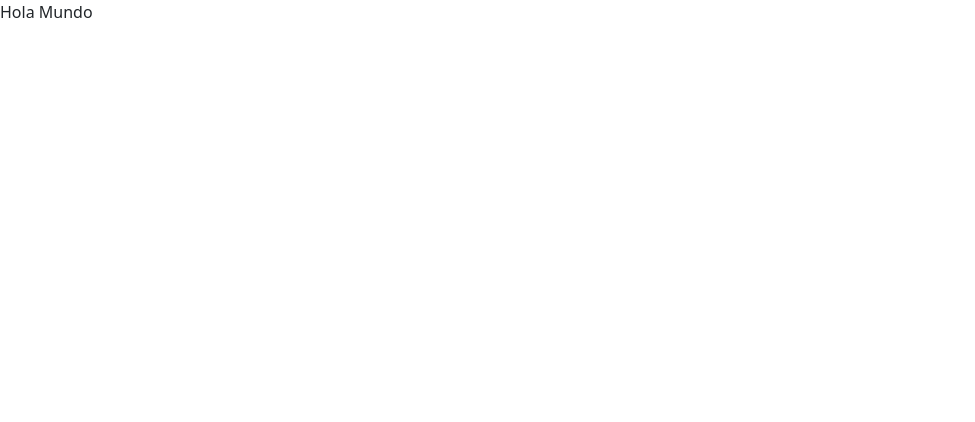
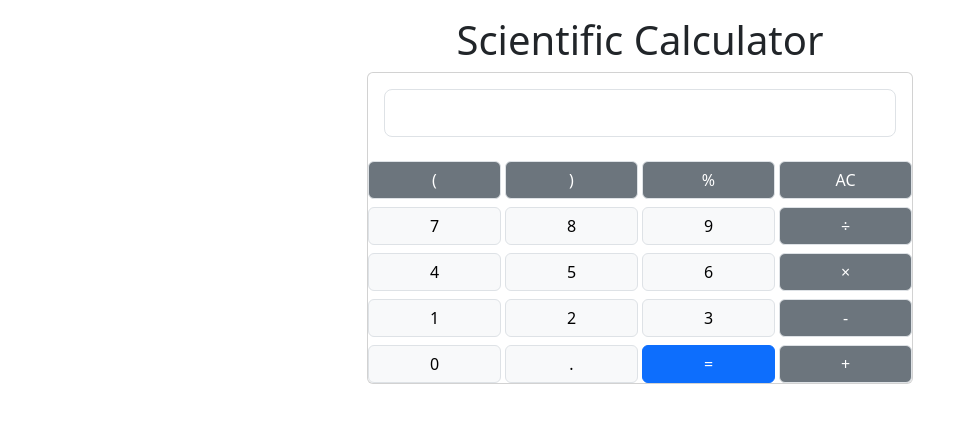
Before and after one commit to jdi42/scientific-calculator-live, a plain HTML site: page index.html in a window 1280 px wide. Shown: the whole page, without its empty margins (0-975 px from the left). Drawn offline with nearby package versions, Linux system fonts and the light colour scheme.

Commit message:
basic buttons and input box

```diff
--- a/index.html
+++ b/index.html
@@ -5,13 +5,105 @@
     <title>Scientific Calculator</title>
     <meta charset="utf-8">
     <meta name="viewport" content="width=device-width, initial-scale=1">
-    <link href="https://cdn.jsdelivr.net/npm/bootstrap@5.3.2/dist/css/bootstrap.min.css" rel="stylesheet" integrity="sha384-T3c6CoIi6uLrA9TneNEoa7RxnatzjcDSCmG1MXxSR1GAsXEV/Dwwykc2MPK8M2HN" crossorigin="anonymous">
+    <link href="https://cdn.jsdelivr.net/npm/bootstrap@5.3.2/dist/css/bootstrap.min.css" rel="stylesheet"
+        integrity="sha384-T3c6CoIi6uLrA9TneNEoa7RxnatzjcDSCmG1MXxSR1GAsXEV/Dwwykc2MPK8M2HN" crossorigin="anonymous">
 </head>
 
-<body>
-    <div>Hola Mundo</div>
+<div class="container">
+    <h1 class="text-center mt-3">Scientific Calculator</h1>
+    <div class="row">
+        <div class="col-12 offset-md-3 col-md-6">
+            <div class="card">
+                <div class="card-body">
+                    <input id="calc-display" readonly class="form-control form-control-lg" type="text" aria-label=".form-control-lg example">
+                </div>
 
-    <script src="https://cdn.jsdelivr.net/npm/bootstrap@5.3.2/dist/js/bootstrap.bundle.min.js" integrity="sha384-C6RzsynM9kWDrMNeT87bh95OGNyZPhcTNXj1NW7RuBCsyN/o0jlpcV8Qyq46cDfL" crossorigin="anonymous"></script>
+
+                <div class="row gx-1">
+                    <div class="col-3">
+                        <button type="button" class="btn btn-secondary w-100 mt-2 border">(</button>
+                    </div>
+                    <div class="col-3">
+                        <button type="button" class="btn btn-secondary w-100 mt-2 border">)</button>
+                    </div>
+                    <div class="col-3">
+                        <button type="button" class="btn btn-secondary w-100 mt-2 border">%</button>
+                    </div>
+                    <div class="col-3">
+                        <button type="button" class="btn btn-secondary w-100 mt-2 border">AC</button>
+                    </div>
+                </div>
+
+                <div class="row gx-1">
+                    <div class="col-3">
+                        <button type="button" class="btn btn-light w-100 mt-2 border">7</button>
+                    </div>
+                    <div class="col-3">
+                        <button type="button" class="btn btn-light w-100 mt-2 border">8</button>
+                    </div>
+                    <div class="col-3">
+                        <button type="button" class="btn btn-light w-100 mt-2 border">9</button>
+                    </div>
+                    <div class="col-3">
+                        <button type="button" class="btn btn-secondary w-100 mt-2 border">÷</button>
+                    </div>
+                </div>
+
+                <div class="row gx-1">
+                    <div class="col-3">
+                        <button type="button" class="btn btn-light w-100 mt-2 border">4</button>
+                    </div>
+                    <div class="col-3">
+                        <button type="button" class="btn btn-light w-100 mt-2 border">5</button>
+                    </div>
+                    <div class="col-3">
+                        <button type="button" class="btn btn-light w-100 mt-2 border">6</button>
+                    </div>
+                    <div class="col-3">
+                        <button type="button" class="btn btn-secondary w-100 mt-2 border">×</button>
+                    </div>
+                </div>
+
+                <div class="row gx-1">
+                    <div class="col-3">
+                        <button type="button" class="btn btn-light w-100 mt-2 border">1</button>
+                    </div>
+                    <div class="col-3">
+                        <button type="button" class="btn btn-light w-100 mt-2 border">2</button>
+                    </div>
+                    <div class="col-3">
+                        <button type="button" class="btn btn-light w-100 mt-2 border">3</button>
+                    </div>
+                    <div class="col-3">
+                        <button type="button" class="btn btn-secondary w-100 mt-2 border">-</button>
+                    </div>
+                </div>
+
+                <div class="row gx-1">
+                    <div class="col-3">
+                        <button type="button" class="btn btn-light w-100 mt-2 border">0</button>
+                    </div>
+                    <div class="col-3">
+                        <button type="button" class="btn btn-light w-100 mt-2 border">.</button>
+                    </div>
+                    <div class="col-3">
+                        <button type="button" class="btn btn-primary w-100 mt-2 border border-primary">=</button>
+                    </div>
+                    <div class="col-3">
+                        <button type="button" class="btn btn-secondary w-100 mt-2 border">+</button>
+                    </div>
+                </div>
+
+
+            </div>
+        </div>
+    </div>
+</div>
+
+
+<script src="https://cdn.jsdelivr.net/npm/bootstrap@5.3.2/dist/js/bootstrap.bundle.min.js"
+    integrity="sha384-C6RzsynM9kWDrMNeT87bh95OGNyZPhcTNXj1NW7RuBCsyN/o0jlpcV8Qyq46cDfL"
+    crossorigin="anonymous"></script>
 </body>
 
 </html>
```
